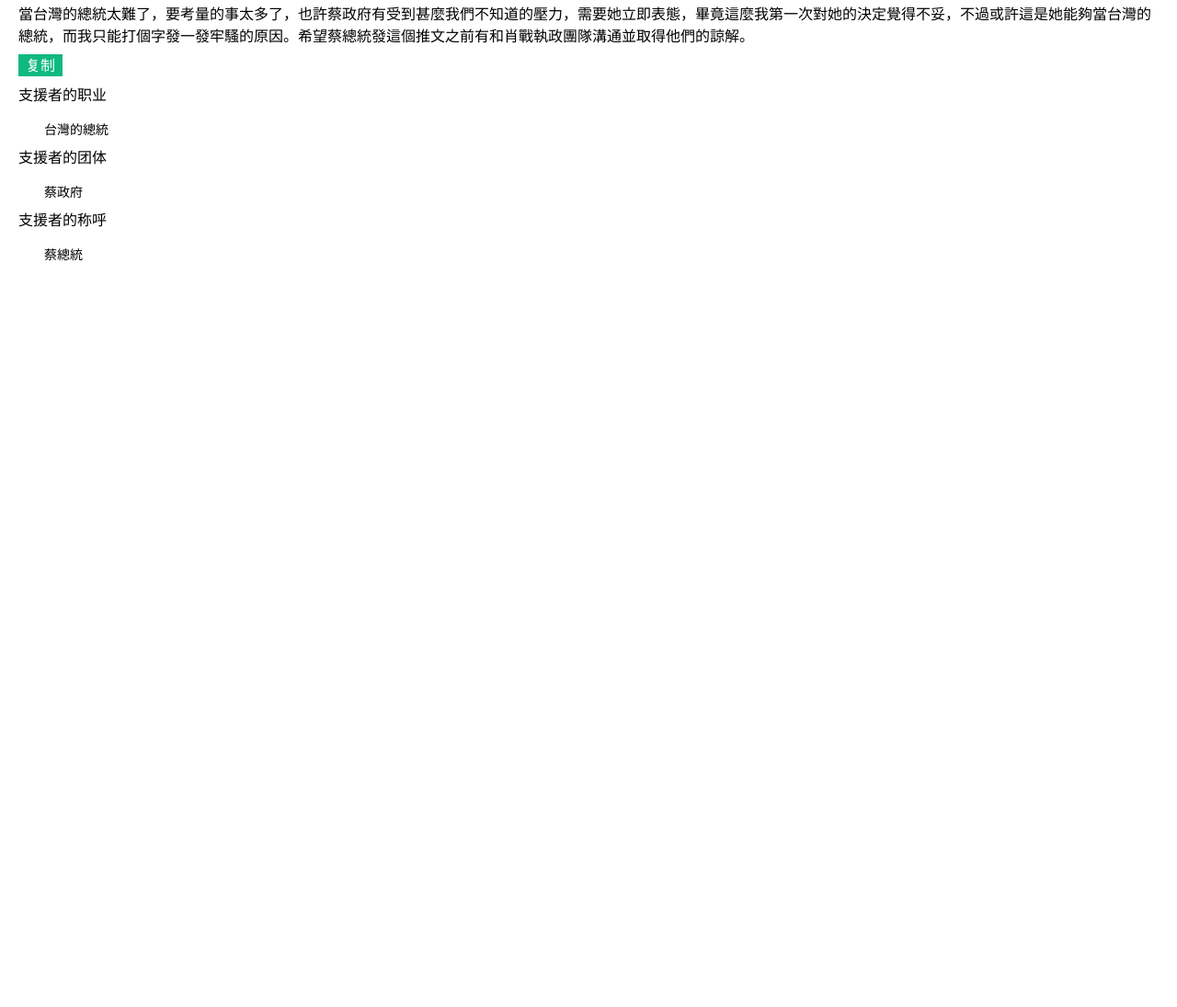
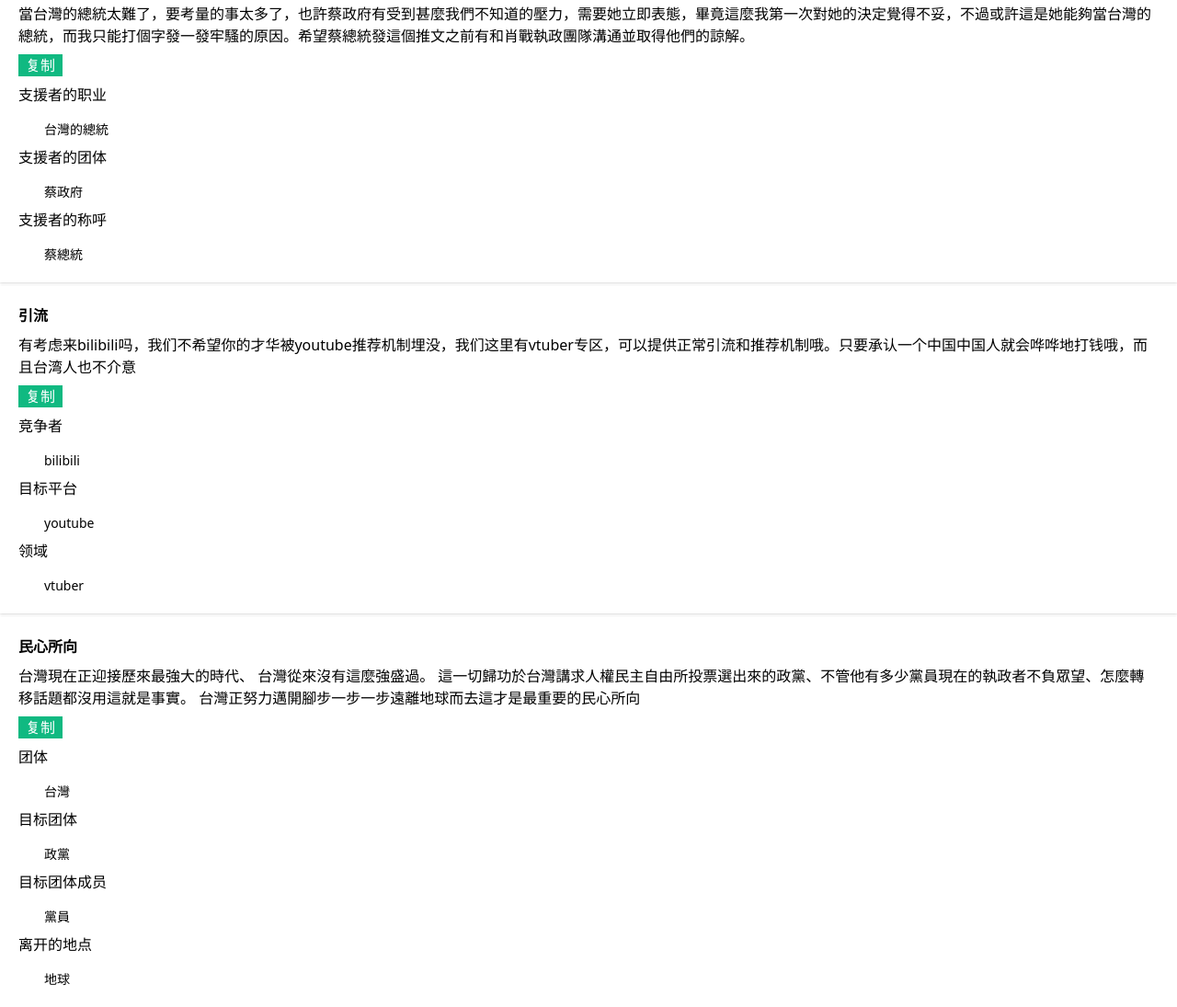
Before and after one commit to Andy114514/bible-copypaste, a Gatsby site: page / in a window 1280 px wide. Shown: the part 949-2044 px from the top of the page at 92% size. Before the commit the page ends 1256 px from the top, so only its background shows below. Built offline with nearby package versions, Linux system fonts and the light colour scheme; Gatsby itself is replaced by a stand-in of ours.

Commit message:
feat: add two new bible

```diff
--- a/src/config/bible.js
+++ b/src/config/bible.js
@@ -17,6 +17,20 @@ const bible = [
     template:
       "當${支援者的职业|台灣的總統}太難了，要考量的事太多了，也許${支援者的团体|蔡政府}有受到甚麼我們不知道的壓力，需要她立即表態，畢竟這麼我第一次對她的決定覺得不妥，不過或許這是她能夠當${支援者的职业|台灣的總統}，而我只能打個字發一發牢騷的原因。希望${支援者的称呼|蔡總統}發這個推文之前有和肖戰執政團隊溝通並取得他們的諒解。",
   },
+  {
+    id: "promotion",
+    title: "引流",
+    template:
+      "有考虑来${竞争者|bilibili}吗，我们不希望你的才华被${目标平台|youtube}推荐机制埋没，我们这里有${领域|vtuber}专区，可以提供正常引流和推荐机制哦。只要承认一个中国中国人就会哗哗地打钱哦，而且台湾人也不介意",
+  },
+  {
+    id: "grand-picture",
+    title: "民心所向",
+    template: `\${团体|台灣}現在正迎接歷來最強大的時代、
+\${团体|台灣}從來沒有這麼強盛過。
+這一切歸功於\${团体|台灣}講求人權民主自由所投票選出來的\${目标团体|政黨}、不管他有多少\${目标团体成员|黨員}現在的執政者不負眾望、怎麼轉移話題都沒用這就是事實。
+\${团体|台灣}正努力邁開腳步一步一步遠離\${离开的地点|地球}而去這才是最重要的民心所向`,
+  },
 ]
 
 export default bible
```
